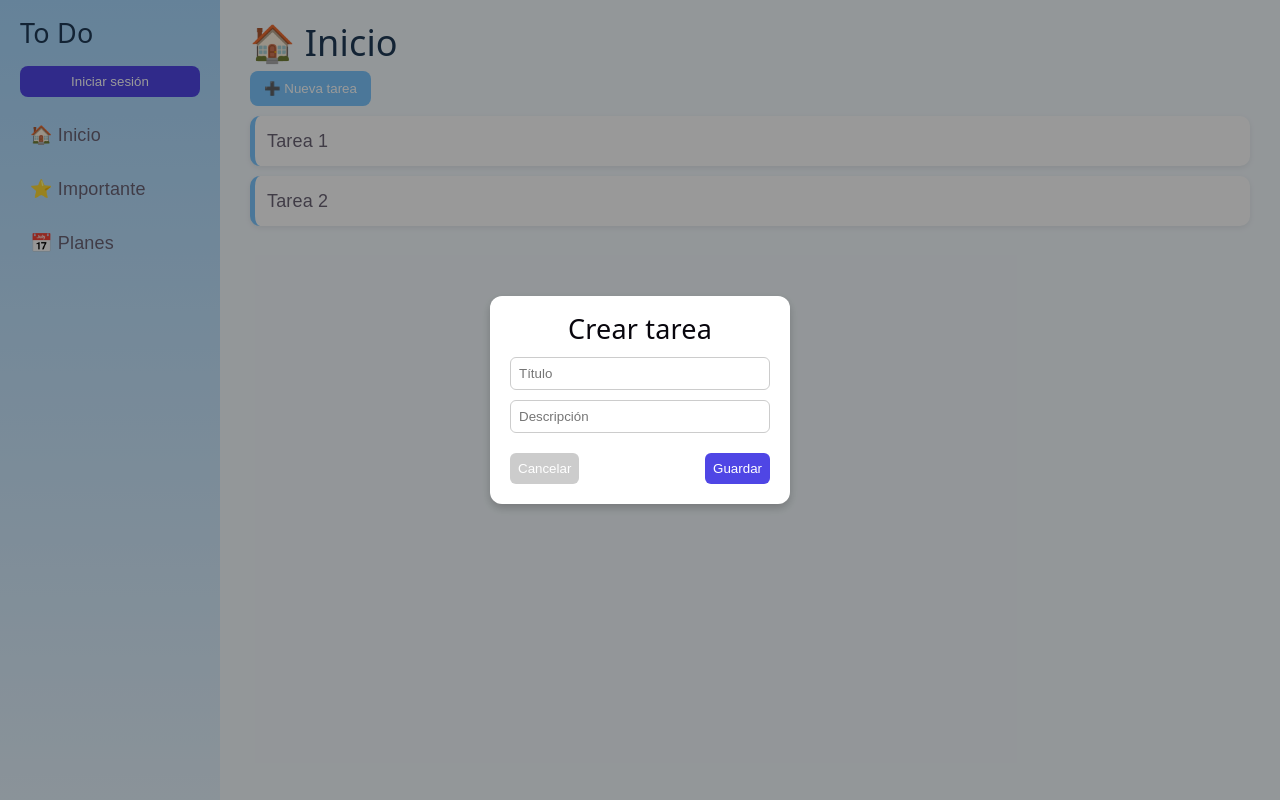
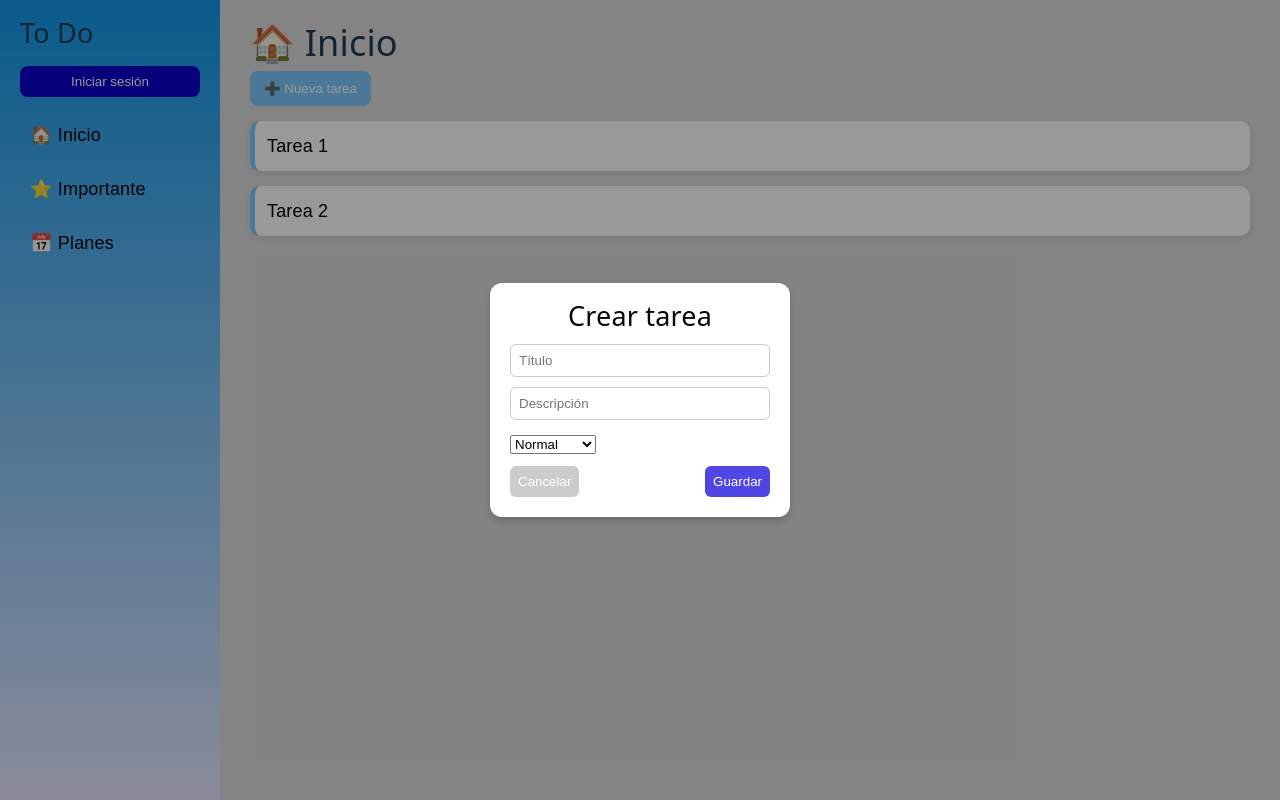
Before and after one commit to Cristopher963/marcos-y-desarrollo, a React (Vite) app: page / in a window 1280 px wide. Both pictures are taken after a click on the button "➕ Nueva tarea". Built offline with nearby package versions, Linux system fonts and the light colour scheme.

Commit message:
actualizacion color

```diff
--- a/src/App.css
+++ b/src/App.css
@@ -19,8 +19,9 @@ body {
 /* SIDEBAR */
 .sidebar {
   width: 220px;
-  background: linear-gradient(180deg, #a8d8ff, #e6f4ff);
+  background: linear-gradient(180deg, #1098e8, #e6e8ff);
   padding: 20px;
+  color: #000000;
   flex-shrink: 0;
 }
 
@@ -50,7 +51,8 @@ body {
 .main {
   flex: 1;
   padding: 30px;
-  background: #f5fbff;
+  background: #dbdbdb;
+  color: #000000;
 }
 
 .main h1 {
@@ -62,7 +64,7 @@ body {
 .card {
   background: white;
   padding: 12px;
-  margin: 10px 0;
+  margin: 15px 0;
   border-radius: 10px;
   box-shadow: 0 2px 6px rgba(0,0,0,0.08);
   border-left: 5px solid #7cc6fe;
@@ -75,6 +77,7 @@ body {
 
 .card.importante {
   border-left: 5px solid #ffb703;
+  margin-top: 25px;
 }
 
 .card.planes {
--- a/src/Componentes/Registro.css
+++ b/src/Componentes/Registro.css
@@ -3,7 +3,7 @@
   width: 100%;
   padding: 8px;
   margin-bottom: 15px;
-  background: #4f46e5;
+  background: #0a00ca;
   color: white;
   border: none;
   border-radius: 8px;
--- a/src/Componentes/Registro.jsx
+++ b/src/Componentes/Registro.jsx
@@ -4,7 +4,7 @@ import { useState } from "react";
 export default function Registro() {
 
   const [open, setOpen] = useState(false);
-  const [view, setView] = useState("login"); // login | register
+  const [view, setView] = useState("login");
 
   return (
     <>
--- a/src/Paginas/Importante.jsx
+++ b/src/Paginas/Importante.jsx
@@ -2,7 +2,7 @@ export default function Importante() {
   return (
     <div>
       <h1>⭐ Importante</h1>
-      <div className="card importante">Nada por ahora</div>
+      <div className="card importante">Trabajo 1</div>
     </div>
   );
 }
--- a/src/Paginas/Inicio.jsx
+++ b/src/Paginas/Inicio.jsx
@@ -3,31 +3,74 @@ import { useState } from "react";
 export default function Inicio() {
 
   const [showModal, setShowModal] = useState(false);
+  const [selectedTask, setSelectedTask] = useState(null);
+
+  const tareas = [
+    { id: 1, titulo: "Tarea 1", descripcion: "Descripción 1" },
+    { id: 2, titulo: "Tarea 2", descripcion: "Descripción 2" }
+  ];
+
+  const abrirModal = (tarea) => {
+    setSelectedTask(tarea);
+    setShowModal(true);
+  };
 
   return (
     <div>
       <h1>🏠 Inicio</h1>
 
-      <button onClick={() => setShowModal(true)}>
+      <button onClick={() => {
+        setSelectedTask(null);
+        setShowModal(true);
+      }}>
         ➕ Nueva tarea
       </button>
 
-      <div className="card">Tarea 1</div>
-      <div className="card">Tarea 2</div>
+      {tareas.map((tarea) => (
+        <div
+          key={tarea.id}
+          className="card"
+          onClick={() => abrirModal(tarea)}
+          style={{ cursor: "pointer" }}
+        >
+          {tarea.titulo}
+        </div>
+      ))}
 
       {/* MODAL */}
       {showModal && (
         <div className="modalOverlay">
           <div className="modal">
 
-            <h2>Crear tarea</h2>
+            <h2>
+              {selectedTask ? "Editar tarea" : "Crear tarea"}
+            </h2>
 
             <form>
-              <input type="text" placeholder="Título" />
-              <input type="text" placeholder="Descripción" />
+              <input
+                type="text"
+                placeholder="Título"
+                defaultValue={selectedTask?.titulo || ""}
+              />
+
+              <input
+                type="text"
+                placeholder="Descripción"
+                defaultValue={selectedTask?.descripcion || ""}
+              />
+
+              {/* Tipo de tarea */}
+              <select defaultValue="normal">
+                <option value="normal">Normal</option>
+                <option value="importante">Importante</option>
+                <option value="urgente">Urgente</option>
+              </select>
 
               <div className="modalButtons">
-                <button type="button" onClick={() => setShowModal(false)}>
+                <button
+                  type="button"
+                  onClick={() => setShowModal(false)}
+                >
                   Cancelar
                 </button>
 
--- a/src/index.css
+++ b/src/index.css
@@ -70,3 +70,23 @@ code {
   padding: 4px 8px;
   background: var(--code-bg);
 }
+.modalOverlay {
+  position: fixed;
+  top: 0;
+  left: 0;
+  width: 100%;
+  height: 100%;
+  background: rgba(0,0,0,0.5);
+
+  display: flex;
+  justify-content: center;
+  align-items: center;
+
+  z-index: 1000;
+}
+
+.modal {
+  background: white;
+  padding: 20px;
+  border-radius: 10px;
+}
```
Also changed, not shown: src/reportWebVitals.jsx (deleted, +0 -13 lines), src/setupTests.jsx (deleted, +0 -5 lines), 2 other files (tests, documents, lock files or other folders).
